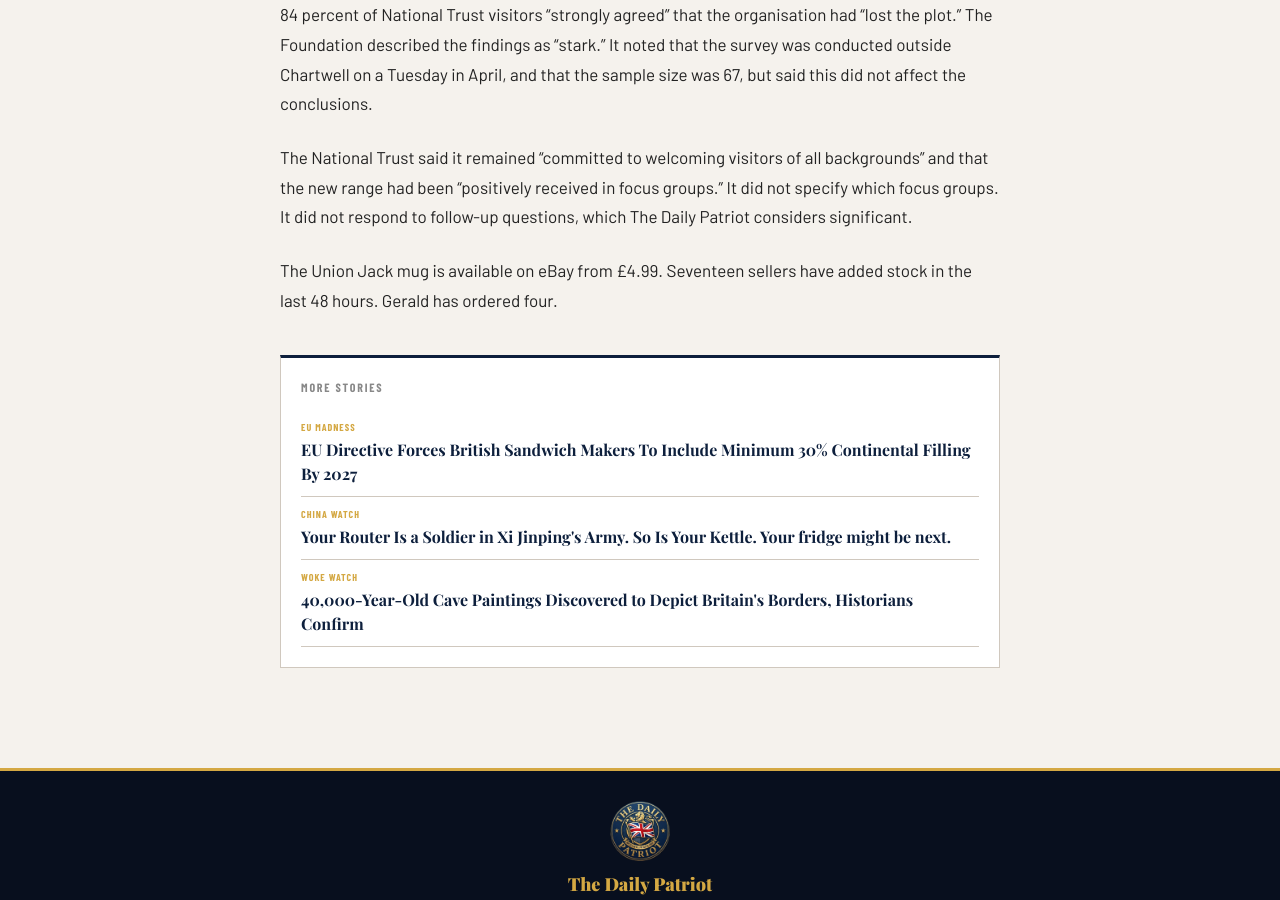
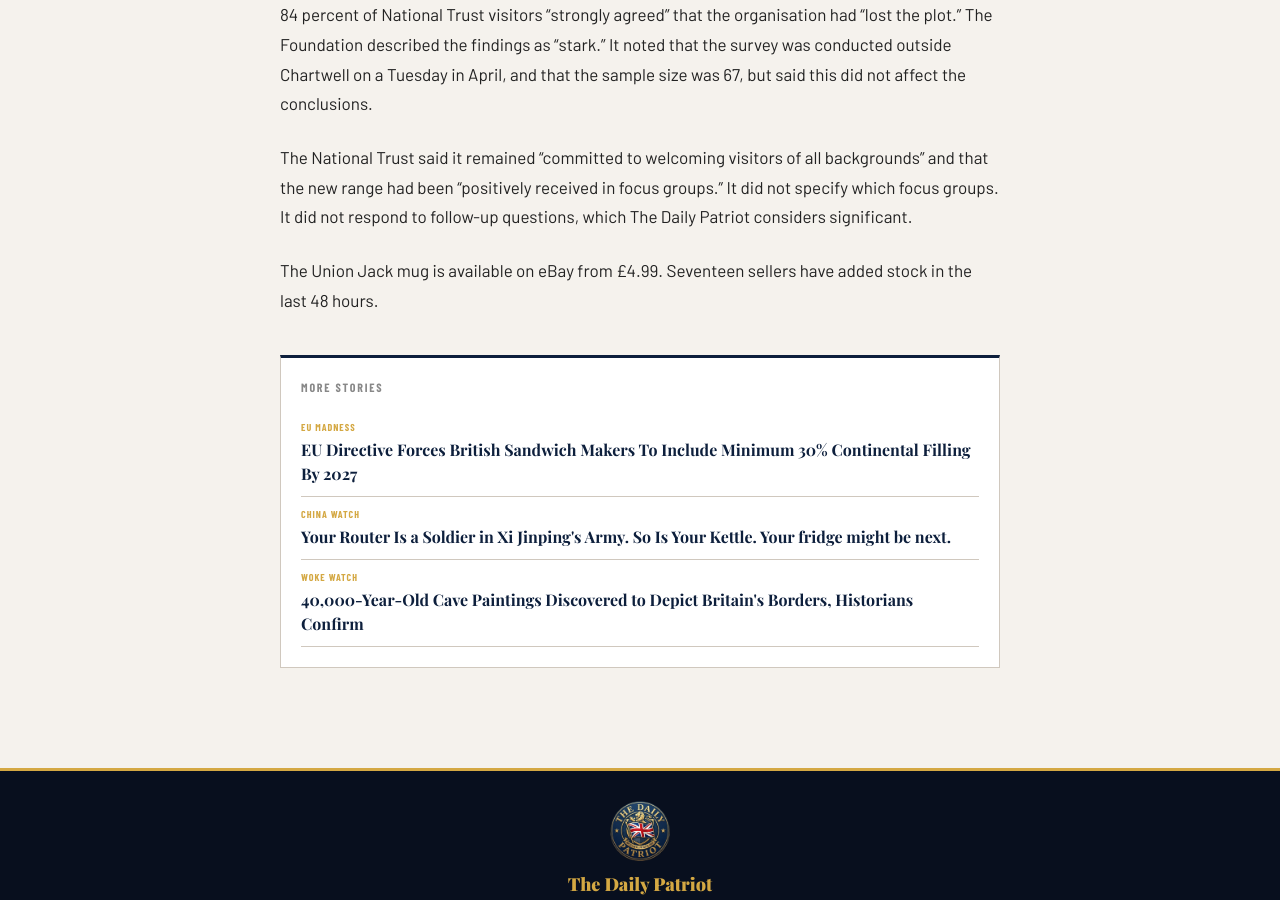
Before and after one commit to matt-palmer999/britishpatriots, a Jekyll site: the page built from _posts/2026-05-03-national-trust-colonial-shame.md, in a window 1280 px wide and 900 px high, scrolled down 2288 px. Built offline with Jekyll 4.4.1, drawn with Linux system fonts in a browser that asks for light colours; some web fonts are replaced.

Commit message:
Update 2026-05-03-national-trust-colonial-shame.md

```diff
--- a/_posts/2026-05-03-national-trust-colonial-shame.md
+++ b/_posts/2026-05-03-national-trust-colonial-shame.md
@@ -31,4 +31,4 @@ A new report from the Cultural Policy Foundation, based at Tufton Street, Westmi
 
 The National Trust said it remained "committed to welcoming visitors of all backgrounds" and that the new range had been "positively received in focus groups." It did not specify which focus groups. It did not respond to follow-up questions, which The Daily Patriot considers significant.
 
-The Union Jack mug is available on eBay from £4.99. Seventeen sellers have added stock in the last 48 hours. Gerald has ordered four.
+The Union Jack mug is available on eBay from £4.99. Seventeen sellers have added stock in the last 48 hours.
```
